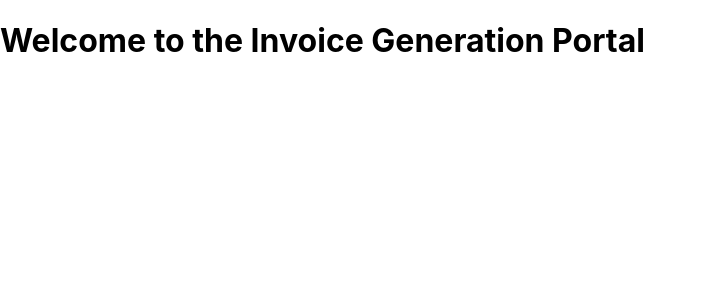
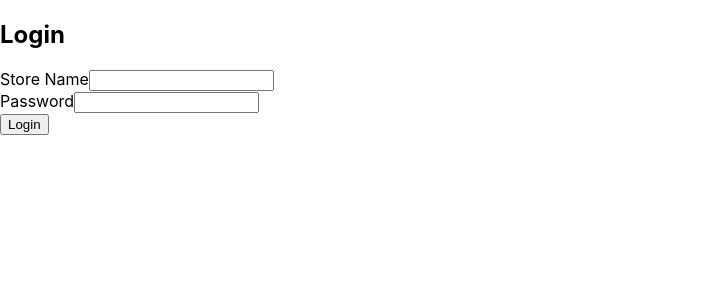
Before and after one commit to VamshiPriya3/Destion, a React (Create React App) app: page / in a window 1280 px wide. Shown: the top 300 px of the page, without its empty margins (0-706 px from the left). Built offline with nearby package versions, Linux system fonts and the light colour scheme.

Commit message:
Auth,PDF,PR

```diff
--- a/src/App.js
+++ b/src/App.js
@@ -1,21 +1,60 @@
-// src/App.js
+
 import React from 'react';
 import { BrowserRouter as Router, Routes, Route } from 'react-router-dom';
 import Home from './pages/Home';
 import InvoiceList from './pages/InvoiceList';
 import InvoiceDetail from './pages/InvoiceDetail';
-import ProductList from './pages/ProductList';  // Import ProductList
-import ProductDetail from './pages/ProductDetail';  // Import ProductDetail
+import ProductList from './pages/ProductList';
+import ProductDetail from './pages/ProductDetail';
+import Login from './pages/Login';
+import PrivateRoute from './pages/PrivateRoute';
+
 
 function App() {
   return (
     <Router>
       <Routes>
-        <Route path="/" element={<Home />} />
-        <Route path="/invoices" element={<InvoiceList />} />
-        <Route path="/invoice/:id" element={<InvoiceDetail />} />
-        <Route path="/products" element={<ProductList />} />  {/* Add route for Product List */}
-        <Route path="/product/:id" element={<ProductDetail />} />  {/* Add route for Product Details */}
+        <Route path="/" element={<Login />} />
+        <Route
+          path="/home"
+          element={
+            <PrivateRoute>
+              <Home />
+            </PrivateRoute>
+          }
+        />
+        <Route
+          path="/invoices"
+          element={
+            <PrivateRoute>
+              <InvoiceList />
+            </PrivateRoute>
+          }
+        />
+        <Route
+          path="/invoice/:id"
+          element={
+            <PrivateRoute>
+              <InvoiceDetail />
+            </PrivateRoute>
+          }
+        />
+        <Route
+          path="/products"
+          element={
+            <PrivateRoute>
+              <ProductList />
+            </PrivateRoute>
+          }
+        />
+        <Route
+          path="/product/:id"
+          element={
+            <PrivateRoute>
+              <ProductDetail />
+            </PrivateRoute>
+          }
+        />
       </Routes>
     </Router>
   );
--- a/src/pages/InvoiceDetail.js
+++ b/src/pages/InvoiceDetail.js
@@ -1,18 +1,25 @@
-// src/pages/InvoiceDetail.js
+
 import React, { useState, useEffect } from 'react';
 import { useParams, useNavigate } from 'react-router-dom';
 import invoices from '../data/invoices'; // Import mock data
+import generatePDF from '../utils/generatePDF';
 
 const InvoiceDetail = () => {
-  const { id } = useParams();  // Get invoice ID from the URL
+  const { id } = useParams();
   const [invoice, setInvoice] = useState(null);
   const navigate = useNavigate();
 
   useEffect(() => {
-    // Find the invoice by ID
+
     const foundInvoice = invoices.find((invoice) => invoice.id === parseInt(id));
     setInvoice(foundInvoice);
   }, [id]);
+
+  const handleDownloadPDF = () => {
+    if (invoice) {
+      generatePDF(invoice);
+    }
+  };
 
   if (!invoice) {
     return (
@@ -34,7 +41,7 @@ const InvoiceDetail = () => {
       <p>Deal Price: ${invoice.dealPrice}</p>
       <p>Item Total: ${invoice.itemTotal}</p>
       <p>Item-wise Tax: ${invoice.itemTax}</p>
-      <button onClick={() => navigate('/invoices')}>Back to Invoice List</button>
+      <button onClick={handleDownloadPDF}>Download PDF</button>
     </div>
   );
 };
--- a/src/pages/Login.js
+++ b/src/pages/Login.js
@@ -1,17 +1,20 @@
+// src/pages/Login.js
 import React, { useState } from 'react';
 import { useNavigate } from 'react-router-dom';
 
-function Login() {
-  const [username, setUsername] = useState('');
+const Login = () => {
+  const [storeName, setStoreName] = useState('');
   const [password, setPassword] = useState('');
   const navigate = useNavigate();
 
-  const handleLogin = () => {
+  const handleSubmit = (e) => {
+    e.preventDefault();
 
-    if (username === 'storeOwner' && password === 'password123') {
-
-      localStorage.setItem('user', JSON.stringify({ username }));
-      navigate('/invoice-list');
+    // Mock authentication (you can replace this with real authentication logic)
+    if (storeName === 'Store A' && password === 'password123') {
+      localStorage.setItem('authenticated', 'true');
+      localStorage.setItem('storeName', storeName);
+      navigate('/home');
     } else {
       alert('Invalid credentials');
     }
@@ -19,26 +22,28 @@ function Login() {
 
   return (
     <div>
-      <h1>Login</h1>
+      <h2>Login</h2>
+      <form onSubmit={handleSubmit}>
         <div>
-        <label>Username: </label>
+          <label>Store Name</label>
           <input
             type="text"
-          value={username}
-          onChange={(e) => setUsername(e.target.value)}
+            value={storeName}
+            onChange={(e) => setStoreName(e.target.value)}
           />
         </div>
         <div>
-        <label>Password: </label>
+          <label>Password</label>
           <input
             type="password"
             value={password}
             onChange={(e) => setPassword(e.target.value)}
           />
         </div>
-      <button onClick={handleLogin}>Log In</button>
+        <button type="submit">Login</button>
+      </form>
     </div>
   );
-}
+};
 
 export default Login;
--- a/src/pages/PrivateRoute.js
+++ b/src/pages/PrivateRoute.js
@@ -1,13 +1,14 @@
+// src/components/PrivateRoute.js
+import React from 'react';
 import { Navigate } from 'react-router-dom';
 
-const PrivateRoute = ({ element, ...rest }) => {
-  const isAuthenticated = localStorage.getItem("user");
-
+const PrivateRoute = ({ children }) => {
+  const isAuthenticated = localStorage.getItem('authenticated');
   if (!isAuthenticated) {
-    return <Navigate to="/login" replace />;
+    return <Navigate to="/" />;
   }
 
-  return element;
+  return children;
 };
 
 export default PrivateRoute;
--- /dev/null
+++ b/src/utils/generatePDF.js
@@ -0,0 +1,16 @@
+// src/utils/generatePDF.js
+import jsPDF from 'jspdf';
+
+const generatePDF = (invoice) => {
+  const doc = new jsPDF();
+  doc.setFontSize(18);
+  doc.text('Invoice', 20, 20);
+  doc.setFontSize(12);
+  doc.text(`Store Name: ${invoice.storeName}`, 20, 30);
+  doc.text(`Invoice Date: ${invoice.date}`, 20, 40);
+  doc.text(`Total: $${invoice.total}`, 20, 50);
+
+  doc.save('invoice.pdf');
+};
+
+export default generatePDF;
```
Lines whose indentation alone changed are shown as unchanged.
